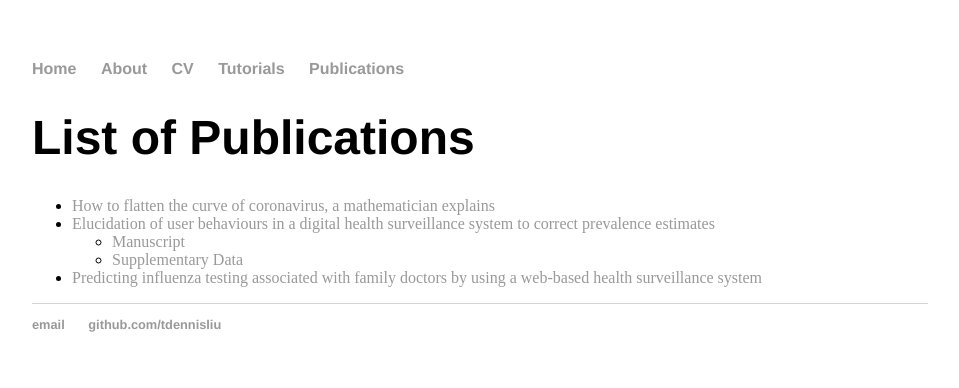
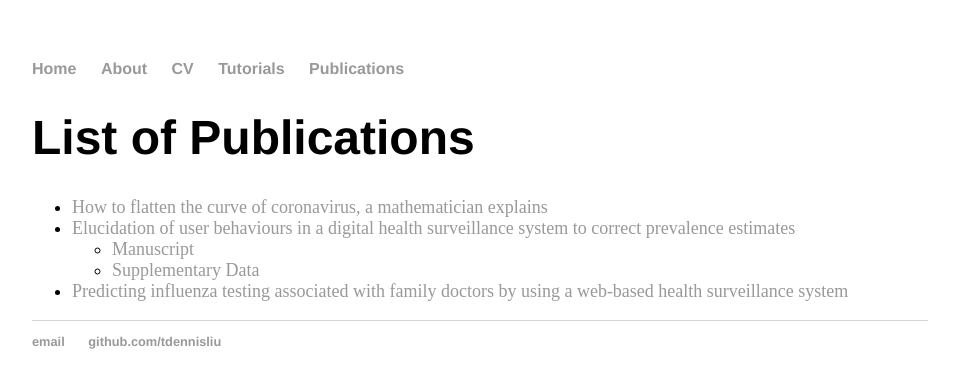
Before and after one commit to tdennisliu/tdennisliu.github.io, a Jekyll site: the page built from publications/index.html, in a window 1280 px wide. Shown: the top 388 px of the page, without its empty margins (160-1119 px from the left). Built offline with Jekyll 4.4.1, drawn with Linux system fonts in a browser that asks for light colours.

Commit message:
increased font size

```diff
--- a/publications/index.html
+++ b/publications/index.html
@@ -4,6 +4,7 @@ title: Publications
 ---
 
 <h1> List of Publications</h1>
+    <font size="4">
     <ul>
         <li><a href="https://theconversation.com/how-to-flatten-the-curve-of-coronavirus-a-mathematician-explains-133514">How to flatten the curve of coronavirus, a mathematician explains</li>
         <li>Elucidation of user behaviours in a digital health surveillance system to correct prevalence estimates
@@ -14,3 +15,4 @@ title: Publications
 
         <li><a href="FTtests/">Predicting influenza testing associated with family doctors by using a web-based health surveillance system</li>
     </ul>
+</font>
```
